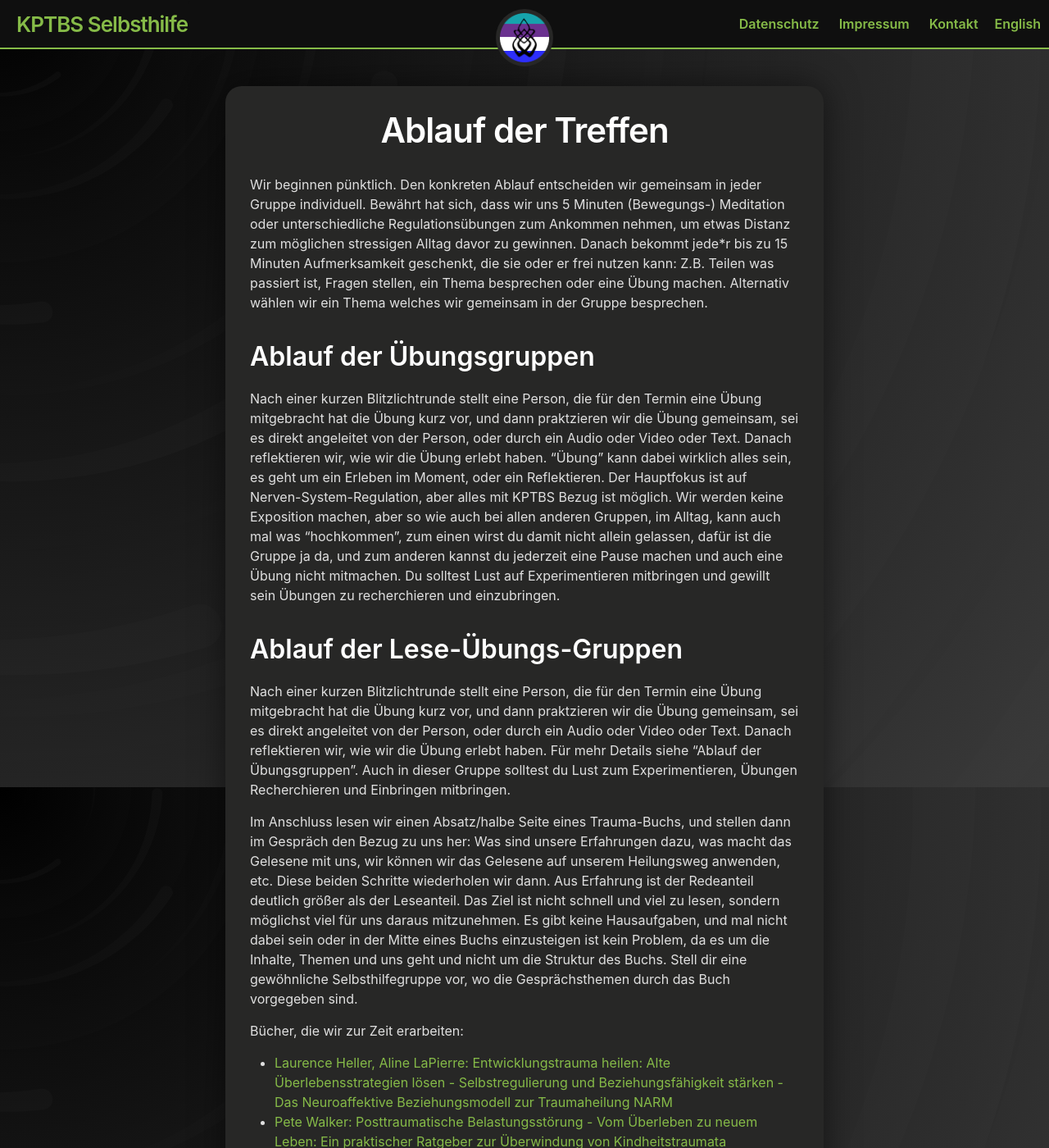
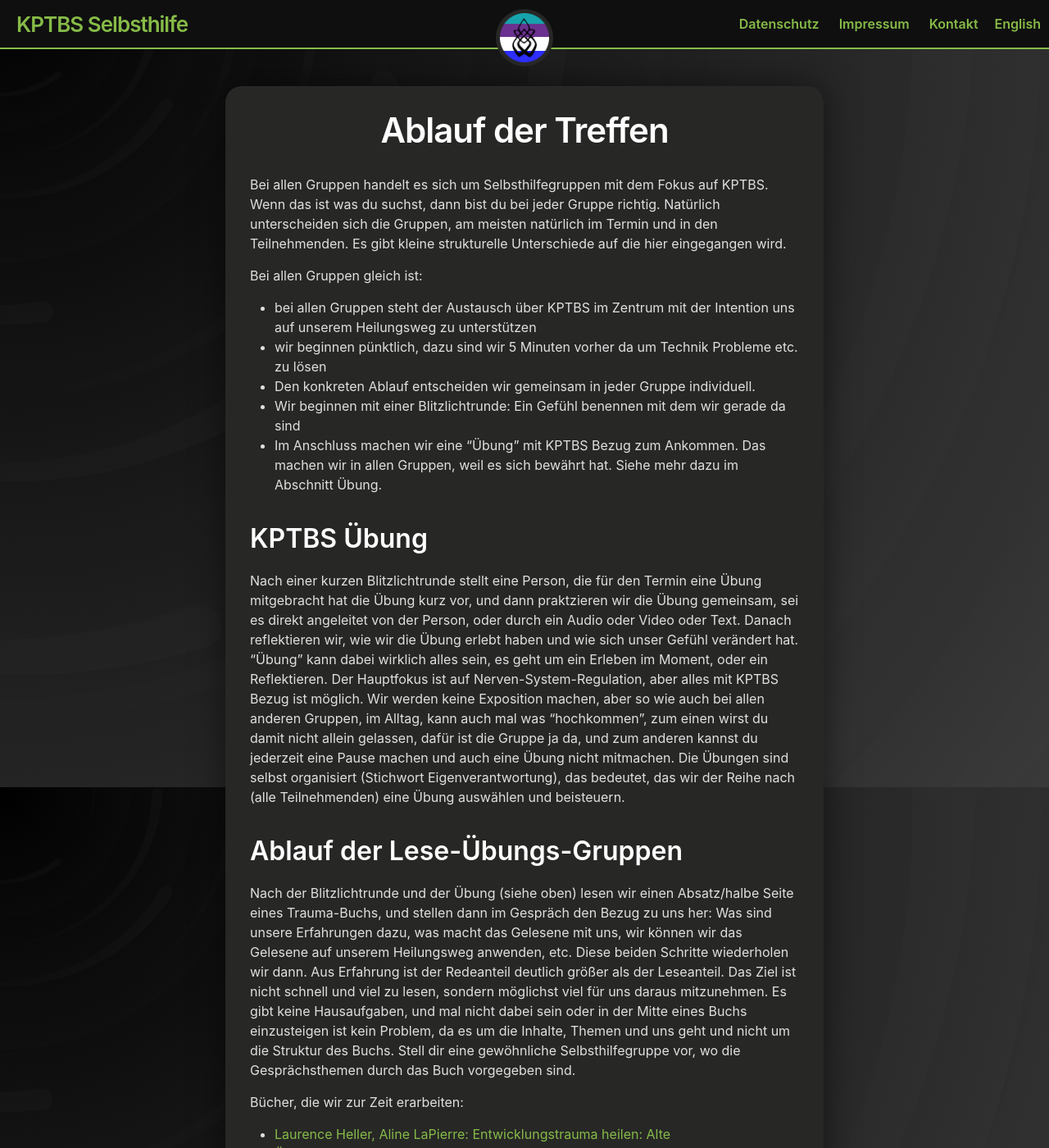
Before and after one commit to 3xz/k-ptbs, a Jekyll site: the page built from _posts/2023-07-12-ablauf.md, in a window 1280 px wide and 1400 px high. Shown: the whole window at 82% size. Built offline with Jekyll 4.4.1, drawn with Linux system fonts in a browser that asks for light colours; some of the changed text lies outside the part shown.

Commit message:
Update 2023-07-12-ablauf.md

```diff
--- a/_posts/2023-07-12-ablauf.md
+++ b/_posts/2023-07-12-ablauf.md
@@ -3,15 +3,21 @@ layout: post
 title: Ablauf der Treffen
 ---
 
-Wir beginnen pünktlich. Den konkreten Ablauf entscheiden wir gemeinsam in jeder Gruppe individuell. Bewährt hat sich, dass wir uns 5 Minuten (Bewegungs-) Meditation oder unterschiedliche Regulationsübungen zum Ankommen nehmen, um etwas Distanz zum möglichen stressigen Alltag davor zu gewinnen. Danach bekommt jede*r bis zu 15 Minuten Aufmerksamkeit geschenkt, die sie oder er frei nutzen kann: Z.B. Teilen was passiert ist, Fragen stellen, ein Thema besprechen oder eine Übung machen. Alternativ wählen wir ein Thema welches wir gemeinsam in der Gruppe besprechen.
+Bei allen Gruppen handelt es sich um Selbsthilfegruppen mit dem Fokus auf KPTBS. Wenn das ist was du suchst, dann bist du bei jeder Gruppe richtig. Natürlich unterscheiden sich die Gruppen, am meisten natürlich im Termin und in den Teilnehmenden. Es gibt kleine strukturelle Unterschiede auf die hier eingegangen wird.
 
-## Ablauf der Übungsgruppen
-Nach einer kurzen Blitzlichtrunde stellt eine Person, die für den Termin eine Übung mitgebracht hat die Übung kurz vor, und dann praktzieren wir die Übung gemeinsam, sei es direkt angeleitet von der Person, oder durch ein Audio oder Video oder Text. Danach reflektieren wir, wie wir die Übung erlebt haben. "Übung" kann dabei wirklich alles sein, es geht um ein Erleben im Moment, oder ein Reflektieren. Der Hauptfokus ist auf Nerven-System-Regulation, aber alles mit KPTBS Bezug ist möglich. Wir werden keine Exposition machen, aber so wie auch bei allen anderen Gruppen, im Alltag, kann auch mal was "hochkommen", zum einen wirst du damit nicht allein gelassen, dafür ist die Gruppe ja da, und zum anderen kannst du jederzeit eine Pause machen und auch eine Übung nicht mitmachen. Du solltest Lust auf Experimentieren mitbringen und gewillt sein Übungen zu recherchieren und einzubringen.
+Bei allen Gruppen gleich ist:
+- bei allen Gruppen steht der Austausch über KPTBS im Zentrum mit der Intention uns auf unserem Heilungsweg zu unterstützen
+- wir beginnen pünktlich, dazu sind wir 5 Minuten vorher da um Technik Probleme etc. zu lösen
+- Den konkreten Ablauf entscheiden wir gemeinsam in jeder Gruppe individuell.
+- Wir beginnen mit einer Blitzlichtrunde: Ein Gefühl benennen mit dem wir gerade da sind
+- Im Anschluss machen wir eine "Übung" mit KPTBS Bezug zum Ankommen. Das machen wir in allen Gruppen, weil es sich bewährt hat. Siehe mehr dazu im Abschnitt Übung.
+
+
+## KPTBS Übung
+Nach einer kurzen Blitzlichtrunde stellt eine Person, die für den Termin eine Übung mitgebracht hat die Übung kurz vor, und dann praktzieren wir die Übung gemeinsam, sei es direkt angeleitet von der Person, oder durch ein Audio oder Video oder Text. Danach reflektieren wir, wie wir die Übung erlebt haben und wie sich unser Gefühl verändert hat. "Übung" kann dabei wirklich alles sein, es geht um ein Erleben im Moment, oder ein Reflektieren. Der Hauptfokus ist auf Nerven-System-Regulation, aber alles mit KPTBS Bezug ist möglich. Wir werden keine Exposition machen, aber so wie auch bei allen anderen Gruppen, im Alltag, kann auch mal was "hochkommen", zum einen wirst du damit nicht allein gelassen, dafür ist die Gruppe ja da, und zum anderen kannst du jederzeit eine Pause machen und auch eine Übung nicht mitmachen. Die Übungen sind selbst organisiert (Stichwort Eigenverantwortung), das bedeutet, das wir der Reihe nach (alle Teilnehmenden) eine Übung auswählen und beisteuern.
 
 ## Ablauf der Lese-Übungs-Gruppen
-Nach einer kurzen Blitzlichtrunde stellt eine Person, die für den Termin eine Übung mitgebracht hat die Übung kurz vor, und dann praktzieren wir die Übung gemeinsam, sei es direkt angeleitet von der Person, oder durch ein Audio oder Video oder Text. Danach reflektieren wir, wie wir die Übung erlebt haben. Für mehr Details siehe "Ablauf der Übungsgruppen". Auch in dieser Gruppe solltest du Lust zum Experimentieren, Übungen Recherchieren und Einbringen mitbringen.
-
-Im Anschluss lesen wir einen Absatz/halbe Seite eines Trauma-Buchs, und stellen dann im Gespräch den Bezug zu uns her: Was sind unsere Erfahrungen dazu, was macht das Gelesene mit uns, wir können wir das Gelesene auf unserem Heilungsweg anwenden, etc. Diese beiden Schritte wiederholen wir dann. Aus Erfahrung ist der Redeanteil deutlich größer als der Leseanteil. Das Ziel ist nicht schnell und viel zu lesen, sondern möglichst viel für uns daraus mitzunehmen. Es gibt keine Hausaufgaben, und mal nicht dabei sein oder in der Mitte eines Buchs einzusteigen ist kein Problem, da es um die Inhalte, Themen und uns geht und nicht um die Struktur des Buchs. Stell dir eine gewöhnliche Selbsthilfegruppe vor, wo die Gesprächsthemen durch das Buch vorgegeben sind.
+Nach der Blitzlichtrunde und der Übung (siehe oben) lesen wir einen Absatz/halbe Seite eines Trauma-Buchs, und stellen dann im Gespräch den Bezug zu uns her: Was sind unsere Erfahrungen dazu, was macht das Gelesene mit uns, wir können wir das Gelesene auf unserem Heilungsweg anwenden, etc. Diese beiden Schritte wiederholen wir dann. Aus Erfahrung ist der Redeanteil deutlich größer als der Leseanteil. Das Ziel ist nicht schnell und viel zu lesen, sondern möglichst viel für uns daraus mitzunehmen. Es gibt keine Hausaufgaben, und mal nicht dabei sein oder in der Mitte eines Buchs einzusteigen ist kein Problem, da es um die Inhalte, Themen und uns geht und nicht um die Struktur des Buchs. Stell dir eine gewöhnliche Selbsthilfegruppe vor, wo die Gesprächsthemen durch das Buch vorgegeben sind.
 
 Bücher, die wir zur Zeit erarbeiten:
 
@@ -21,3 +27,7 @@ Bücher, die wir zur Zeit erarbeiten:
 Bücher, die wir bereits gelesen haben:
 
 - [Peter Levine: Sprache ohne Worte: Wie unser Körper Trauma verarbeitet und uns in die innere Balance zurückführt](https://www.amazon.de/dp/3466309182/)
+
+## Ablauf der Online 1, Berlin und Übungsgruppe
+Nach der Blitzlichtrunde und der Übung (siehe oben) gehen wir in den freien Austausch. Hier verändert sich die Struktur im Laufe der Zeit, aus Erfahrung kommt der Wunsch nach mehr oder weniger Struktur in Wellenform.
+Mehr Struktur sieht so aus: Jede*r bekommt bis zu 10 Minuten Aufmerksamkeit geschenkt, die sie oder er frei nutzen kann: Z.B. Teilen was passiert ist, Fragen stellen, ein Thema besprechen oder eine Übung machen. Alternativ wählen wir ein Thema welches wir gemeinsam in der Gruppe besprechen.
```
